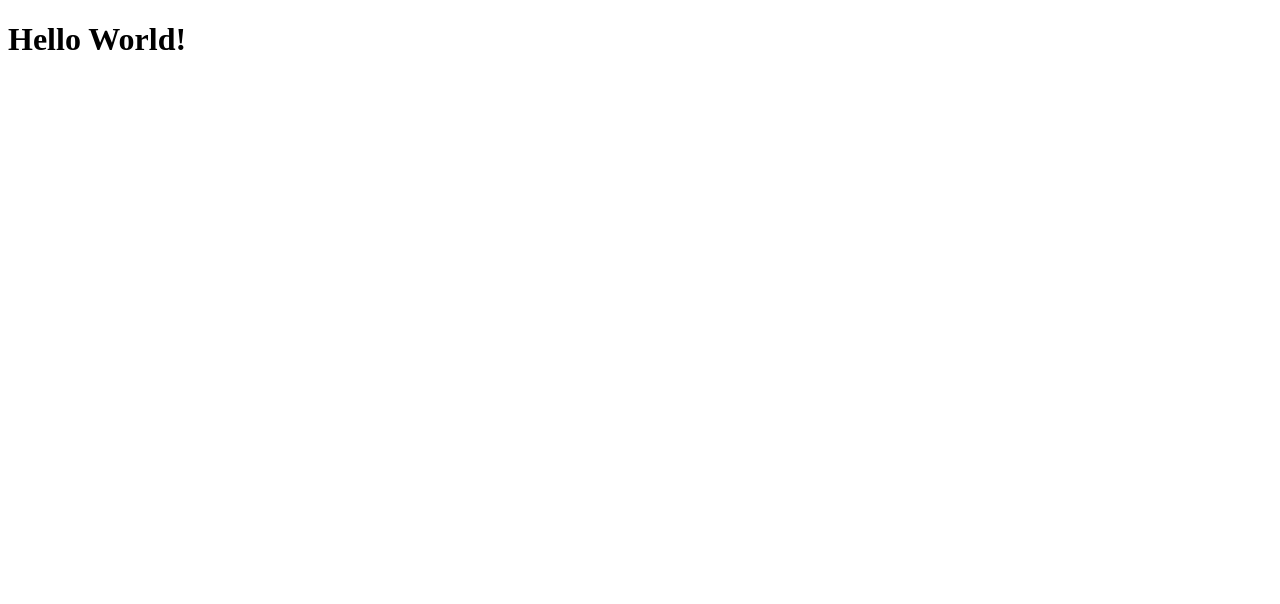
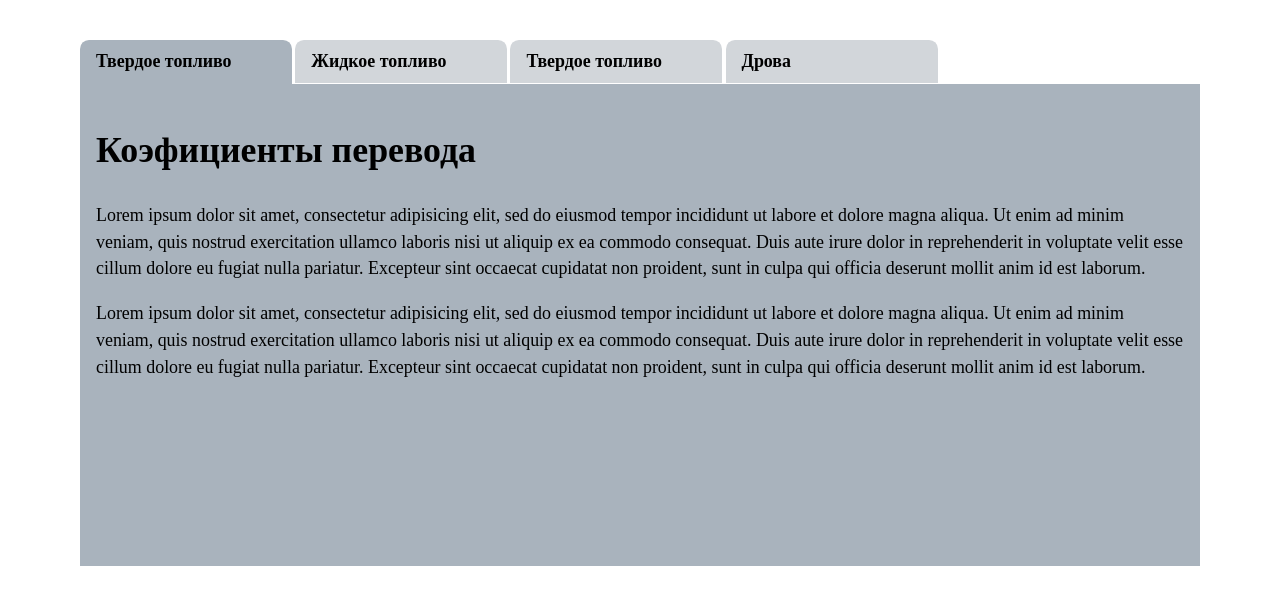
Before and after one commit to myslikam/Training, a plain HTML site: page index.html in a window 1280 px wide. Drawn offline with Linux system fonts and the light colour scheme.

Commit message:
Для тут

```diff
--- a/Js/script.js
+++ b/Js/script.js
@@ -153,7 +153,7 @@ console.log(NewNum); */
 
 console.log(tex.length); */
 
-let arr = [1, 2, 4];
+/* let arr = [1, 2, 4];
 console.log(arr.length);
 
 let tex = "teXt";
@@ -178,4 +178,99 @@ console.log(Math.round(a));
 
 let b = '10.5px';
 console.log(parseInt(b));
-console.log(parseFloat(b));
+console.log(parseFloat(b)); */
+
+/* let a = 5;
+let b = a;
+b = b +5;
+console.log(a);
+console.log(b);
+
+let mayFun = {
+    a:7,
+    b:12
+};
+
+let c = mayFun;
+c.a = 12;
+
+console.log(mayFun); */
+
+
+/*
+function copy(mainObj) {
+    let objCopy = {};
+
+    let key;
+    for (key in mainObj) {
+        objCopy[key] = mainObj[key];
+    }
+    return objCopy;
+}
+
+const numbers = {
+    a: 2,
+    b: 5,
+    c: {
+        x: 10,
+        y: 20
+    }
+};
+
+const newNumbers = copy(numbers);
+newNumbers.a =333;
+
+console.log(newNumbers);
+console.log(numbers);
+
+ */
+
+/* while (num < 55) {
+    console.log(num);
+    num++;
+} */
+
+/* do {
+    console.log(num);
+    num++;
+}
+while (num > 55); */
+
+ //let num = 57;
+
+ //for (let i = 1; i < 10; i++) {
+   // if (i == 7) {
+        /* break; */
+    //    continue;
+    //}
+    //console.log(i);
+    //}
+
+
+
+/* let num = 45;
+
+while (num < 50) {
+    console.log(num);
+    num++;
+}
+ */
+
+/* let num = 45;
+
+do {
+    console.log(num);
+    num++;
+}
+
+while (num < 50)
+ */
+/*
+let num = 45;
+for (let i = 1; i <10; i++) {
+   if (i === 6) {
+       break;
+   }
+    console.log(num);
+    num++;
+} */
--- a/index.html
+++ b/index.html
@@ -4,18 +4,48 @@
 <head>
     <meta charset="utf-8" />
     <link rel="stylesheet" href="/main.css">
+    <script src="/Js/script.js"></script>
+    <title></title>
 
-    <title></title>
 </head>
 
 <body>
-<h1>Hello World!</h1>
 
+<div class="calctut">
 
+    <div class="tabs">
+        <input type="radio" name="tabs" id="tabone" checked="checked">
+        <label for="tabone">Твердое топливо</label>
+        <div class="tab">
+          <h1>Коэфициенты перевода</h1>
+          <p>Lorem ipsum dolor sit amet, consectetur adipisicing elit, sed do eiusmod tempor incididunt ut labore et dolore magna aliqua. Ut enim ad minim veniam, quis nostrud exercitation ullamco laboris nisi ut aliquip ex ea commodo consequat. Duis aute irure dolor in reprehenderit in voluptate velit esse cillum dolore eu fugiat nulla pariatur. Excepteur sint occaecat cupidatat non proident, sunt in culpa qui officia deserunt mollit anim id est laborum.</p>
+          <p>Lorem ipsum dolor sit amet, consectetur adipisicing elit, sed do eiusmod tempor incididunt ut labore et dolore magna aliqua. Ut enim ad minim veniam, quis nostrud exercitation ullamco laboris nisi ut aliquip ex ea commodo consequat. Duis aute irure dolor in reprehenderit in voluptate velit esse cillum dolore eu fugiat nulla pariatur. Excepteur sint occaecat cupidatat non proident, sunt in culpa qui officia deserunt mollit anim id est laborum.</p>
+        </div>
 
-</body>
+        <input type="radio" name="tabs" id="tabtwo">
+        <label for="tabtwo">Жидкое топливо</label>
+        <div class="tab">
+          <h1>Коэфициенты перевода</h1>
+          <p>Lorem ipsum dolor sit amet, consectetur adipisicing elit, sed do eiusmod tempor incididunt ut labore et dolore magna aliqua. Ut enim ad minim veniam, quis nostrud exercitation ullamco laboris nisi ut aliquip ex ea commodo consequat. Duis aute irure dolor in reprehenderit in voluptate velit esse cillum dolore eu fugiat nulla pariatur. Excepteur sint occaecat cupidatat non proident, sunt in culpa qui officia deserunt mollit anim id est laborum.</p>
+        </div>
 
-</html>
+        <input type="radio" name="tabs" id="tabthree">
+        <label for="tabthree">Твердое топливо</label>
+        <div class="tab">
+          <h1>Коэфициенты перевода</h1>
+          <p>Lorem ipsum dolor sit amet, consectetur adipisicing elit.</p>
+        </div>
+
+        <input type="radio" name="tabs" id="tabfour">
+        <label for="tabfour">Дрова</label>
+        <div class="tab">
+          <h1>Коэфициенты перевода</h1>
+          <p>dolor sit amet, consecteturLorem ipsum dolor sit amet, consectetur adipisicing elit.</p>
+        </div>
+
+    </div>
+
+</div>
 
 
 
@@ -24,7 +54,7 @@
 
 
 
-<script src="/Js/script.js"></script>
+
 </body>
 
 </html>
--- a/main.css
+++ b/main.css
@@ -0,0 +1,65 @@
+
+/**
+ * Tabs
+ */
+ .tabs {
+	display: flex;
+	flex-wrap: wrap;
+}
+.tabs label {
+	order: 1;
+	display: block;
+	padding: 0.5rem 1rem;
+	margin-right: 0.2rem;
+	cursor: pointer;
+    background: rgb(210, 214, 218);
+    font-weight: bold;
+    transition: background ease 0.2s;
+    width: 180px;
+    border-radius: 0.5em 0.5em 0em 0em;
+    border-bottom: 1px solid white;
+}
+.tabs .tab {
+    order: 99;
+    flex-grow: 1;
+    width: 100%;
+    height: 450px;
+    display: none;
+    padding: 1rem;
+    background: rgb(169, 179, 189);
+  /* border: solid 1px black; */
+}
+.tabs input[type="radio"] {
+	display: none;
+}
+.tabs input[type="radio"]:checked + label {
+    background: rgb(169, 179, 189);
+    border-bottom: none;
+}
+.tabs input[type="radio"]:checked + label + .tab {
+	display: block;
+}
+
+@media (max-width: 45em) {
+  .tabs .tab,
+  .tabs label {
+    order: initial;
+  }
+  .tabs label {
+    width: 100%;
+    margin-right: 0;
+    margin-top: 0.2rem;
+  }
+}
+
+
+.calctut {
+  min-height: 70vh;
+  box-sizing: border-box;
+  font-family: 'Times New Roman', Times, serif;
+  font-weight: 300;
+  line-height: 1.5;
+  max-width: 70rem;
+  margin: 5vh auto;
+  font-size: 112%;
+}
```
Also changed, not shown: 1 other file.
